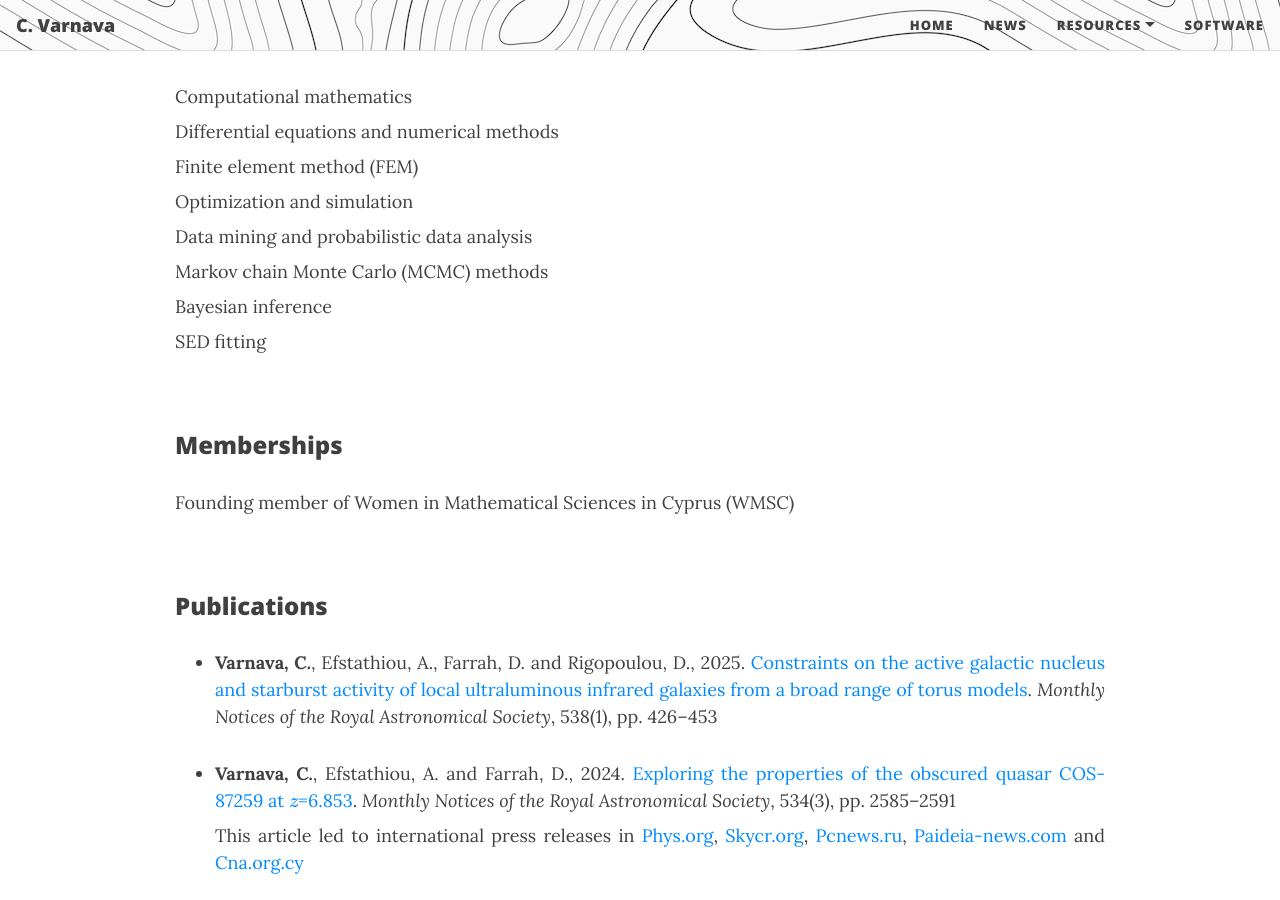
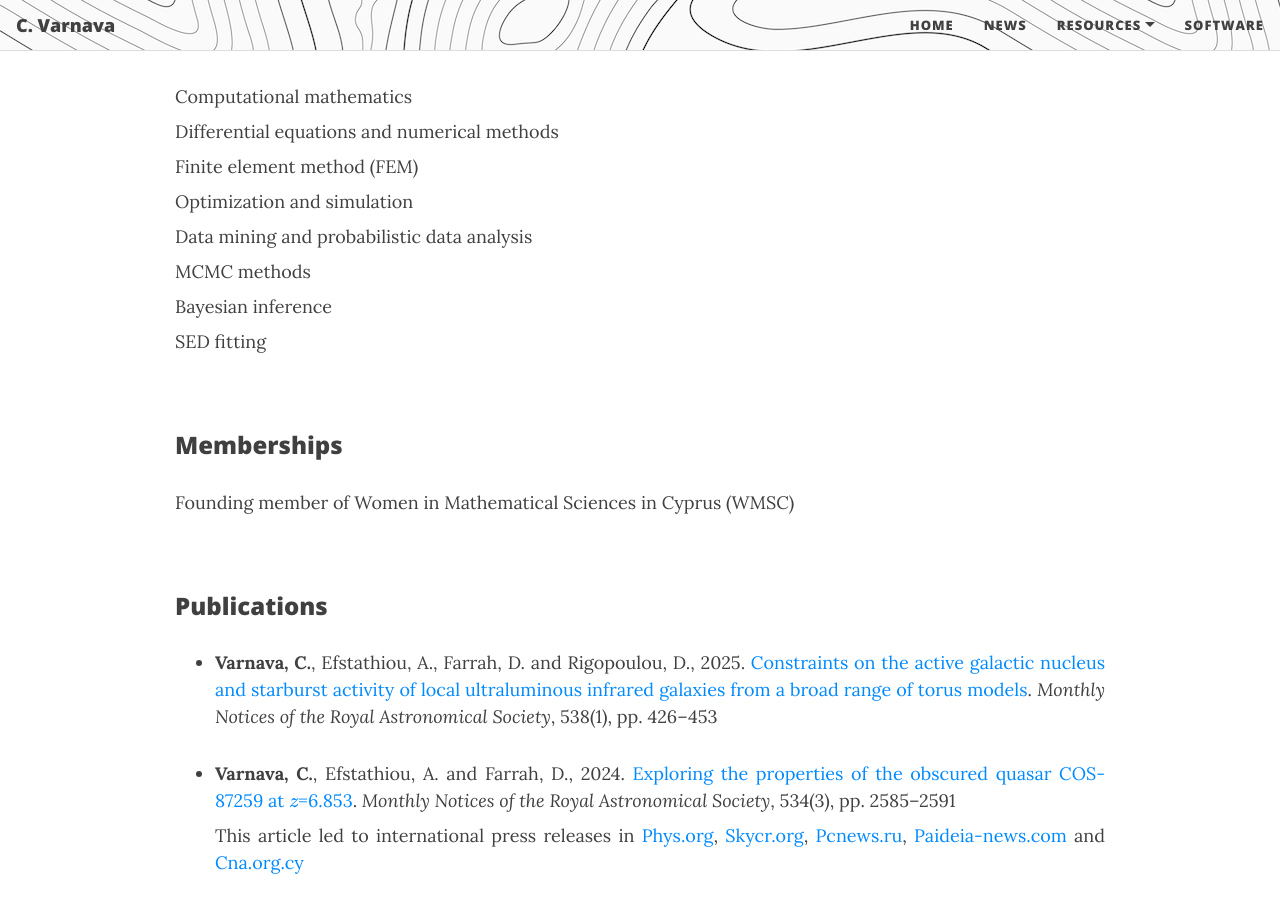
Before and after one commit to ch-var/ch-var.github.io, a Jekyll site: the page built from cv.html, in a window 1280 px wide and 900 px high, scrolled down 2392 px. Built offline with Jekyll 4.4.1, drawn with Linux system fonts in a browser that asks for light colours; formulas are drawn with MathJax 3.

Commit message:
Update cv.html

```diff
--- a/cv.html
+++ b/cv.html
@@ -78,7 +78,7 @@
 <p align='justify' style="margin-top: 8px; margin-bottom: 8px;">Finite element method (FEM)</p>
 <p align='justify' style="margin-top: 8px; margin-bottom: 8px;">Optimization and simulation</p>
 <p align='justify' style="margin-top: 8px; margin-bottom: 8px;">Data mining and probabilistic data analysis</p>
-<p align='justify' style="margin-top: 8px; margin-bottom: 8px;">Markov chain Monte Carlo (MCMC) methods</p>
+<p align='justify' style="margin-top: 8px; margin-bottom: 8px;">MCMC methods</p>
 <p align='justify' style="margin-top: 8px; margin-bottom: 8px;">Bayesian inference</p>
 <p align='justify' style="margin-top: 8px;">SED fitting</p>
 <br>
```
